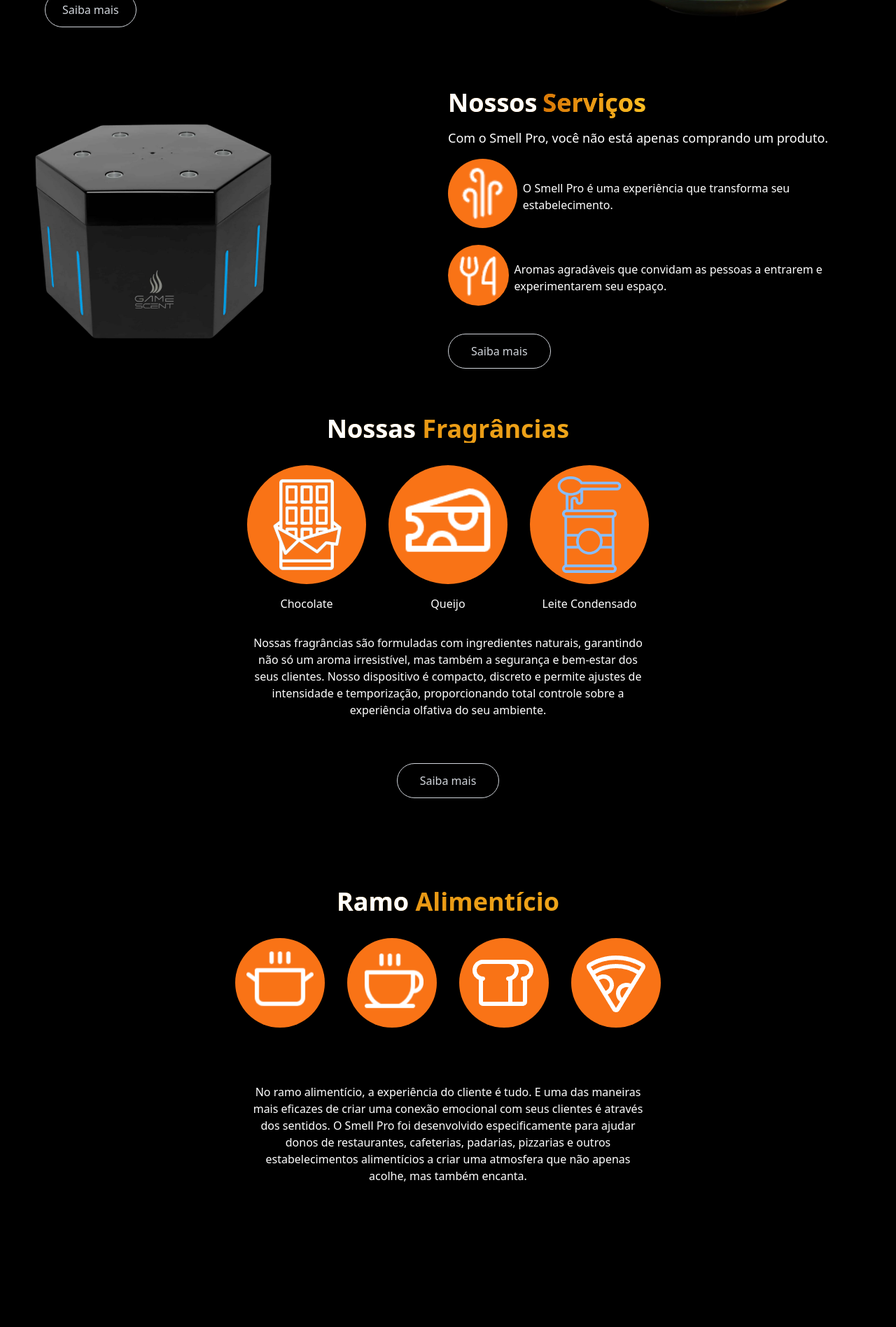
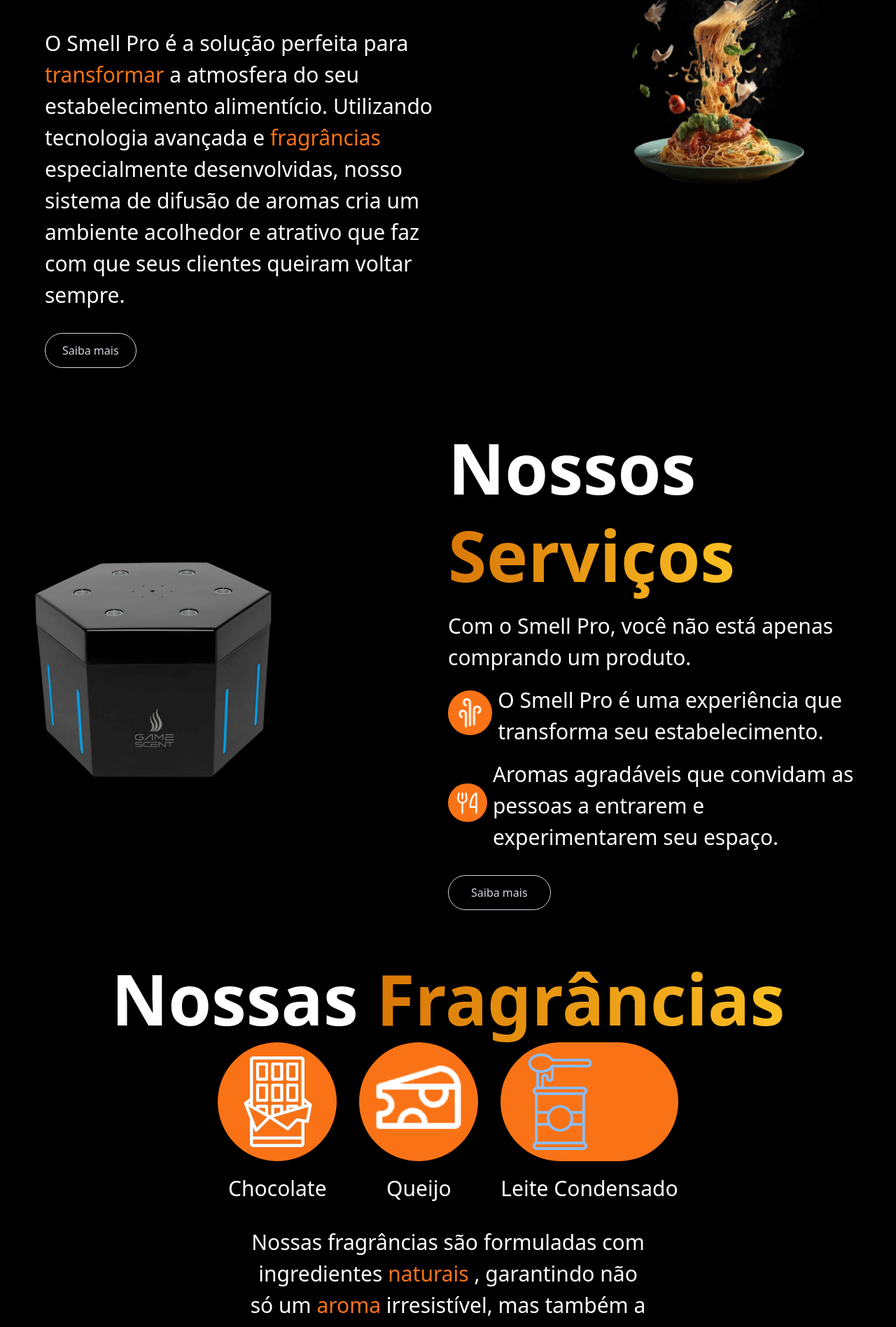
Before and after one commit to VitorTigre/sitetcc, a React (Vite) app: page / in a window 1280 px wide. Shown: the part 480-2377 px from the top of the page at 70% size. Before the commit the page ends 2237 px from the top, so only its background shows below. Built offline with nearby package versions, Linux system fonts and the light colour scheme.

Commit message:
é isso ai

```diff
--- a/src/components/Experiencia.jsx
+++ b/src/components/Experiencia.jsx
@@ -18,12 +18,15 @@
       {/* Seção de Experiência Aromática */}
       <section className="flex flex-col md:flex-row items-center justify-between px-6 md:px-16 py-12 w-full bg-black">
         <div className="md:w-1/2 w-full text-center md:text-left">
-          <h1 className="text-4xl md:text-6xl font-bold text-white leading-tight">
+          <h1 className="text-[100px] font-bold text-white leading-tight">
             Uma <span className="bg-gradient-to-r from-amber-600 to-amber-400 bg-clip-text text-transparent">Experiência</span> <br />
             Aromática
           </h1>
-          <p className="text-base md:text-xl mt-6 text-gray-300">
-            O Smell Pro é a solução perfeita para transformar a atmosfera do seu estabelecimento alimentício. Utilizando tecnologia avançada e fragrâncias especialmente desenvolvidas, nosso sistema de difusão de aromas cria um ambiente acolhedor e atrativo que faz com que seus clientes queiram voltar sempre.
+          <p className="text-[30px] mt-6 text-white-300">
+            O Smell Pro é a solução perfeita para {' '}
+            <span className="text-orange-500">transformar</span>{' '}
+            a atmosfera do seu estabelecimento alimentício. Utilizando tecnologia avançada e {' '}
+            <span className="text-orange-500">fragrâncias</span>{' '} especialmente desenvolvidas, nosso sistema de difusão de aromas cria um ambiente acolhedor e atrativo que faz com que seus clientes queiram voltar sempre.
           </p>
           <button className="mt-8 px-6 py-3 border border-gray-300 rounded-full text-gray-300 hover:bg-white hover:text-black transition duration-300">
             Saiba mais
@@ -34,7 +37,7 @@
           <img
             src={comidaImg}
             alt="Prato de Comida"
-            className="w-3/4 md:w-96 object-cover rounded-xl shadow-xl"
+            className="w-3/4 md:w-96 max-w-[400px] object-cover rounded-xl shadow-xl"
           />
         </div>
       </section>
@@ -49,10 +52,10 @@
           />
         </div>
         <div className="md:w-1/2 text-center md:text-left mt-8 md:mt-0">
-          <h2 className="text-3xl font-bold bg-gradient-to-r from-amber-600 to-amber-400 bg-clip-text text-transparent">
-            <span className="text-4xl font-bold text-white">Nossos</span> <span className="text-4xl font-bold bg-gradient-to-r from-amber-600 to-amber-400 bg-clip-text text-transparent">Serviços</span>
+          <h2 className= "text-[100px] font-bold text-white leading-tight">
+            Nossos <span className="bg-gradient-to-r from-amber-600 to-amber-400 bg-clip-text text-transparent">Serviços</span>
           </h2>
-          <p className="text-lg mt-4">
+          <p className="text-[30px] mt-4">
             Com o Smell Pro, você não está apenas comprando um produto.
           </p>
           <ul className="mt-4 space-y-4">
@@ -60,13 +63,13 @@
               <div className="bg-orange-500 rounded-full p-2 mb-2">
                 <img src={ventoImg} alt="Vento" />
               </div>
-              <p>O Smell Pro é uma experiência que transforma seu estabelecimento.</p>
+              <p className="text-[30px]">O Smell Pro é uma experiência que transforma seu estabelecimento.</p>
             </li>
             <li className="flex items-center space-x-2">
               <div className="bg-orange-500 rounded-full p-2 mb-2">
                 <img src={garfoFacaImg} alt="Garfo e faca" />
               </div>
-              <p>Aromas agradáveis que convidam as pessoas a entrarem e experimentarem seu espaço.</p>
+              <p className="text-[30px]">Aromas agradáveis que convidam as pessoas a entrarem e experimentarem seu espaço.</p>
             </li>
           </ul>
           <button className="mt-8 px-8 py-3 border border-gray-300 rounded-full text-gray-300 hover:bg-white hover:text-black transition duration-300">
@@ -77,34 +80,39 @@
 
       {/* Seção de Fragrâncias */}
       <section className="p-8 w-full">
-        <h1 className="text-4xl font-bold text-center bg-gradient-to-r from-amber-600 to-amber-400 bg-clip-text text-transparent mb-8">
-          <span className="text-4xl font-bold text-white">Nossas</span> Fragrâncias
+        <h1 className="text-[100px] font-bold text-center text-white leading-tight">
+          Nossas <span className="bg-gradient-to-r from-amber-600 to-amber-400 bg-clip-text text-transparent">Fragrâncias</span> <br />
         </h1>
+
+
         <div className="flex justify-center space-x-8 mb-8">
           {/* Ícone Chocolate */}
           <div className="text-center">
             <div className="bg-orange-500 rounded-full p-4 mb-4">
               <img src={chocolateImg} alt="Chocolate" />
             </div>
-            <p>Chocolate</p>
+            <p className="text-[30px]">Chocolate</p>
           </div>
           {/* Ícone Queijo */}
           <div className="text-center">
             <div className="bg-orange-500 rounded-full p-4 mb-4">
               <img src={queijoImg} alt="Queijo" />
             </div>
-            <p>Queijo</p>
+            <p className="text-[30px]">Queijo</p>
           </div>
           {/* Ícone Leite Condensado */}
           <div className="text-center">
             <div className="bg-orange-500 rounded-full p-4 mb-4">
               <img src={leiteImg} alt="Leite Condensado" />
             </div>
-            <p>Leite Condensado</p>
+            <p className="text-[30px]">Leite Condensado</p>
           </div>
         </div>
-        <p className="text-center max-w-xl mx-auto mb-8">
-          Nossas fragrâncias são formuladas com ingredientes naturais, garantindo não só um aroma irresistível, mas também a segurança e bem-estar dos seus clientes. Nosso dispositivo é compacto, discreto e permite ajustes de intensidade e temporização, proporcionando total controle sobre a experiência olfativa do seu ambiente.
+        <p className="text-center text-[30px] max-w-xl mx-auto mb-8">
+          Nossas fragrâncias são formuladas com ingredientes {' '}
+          <span className="text-orange-500">naturais</span>{' '}, garantindo não só um {' '}
+          <span className="text-orange-500">aroma</span>{' '}
+          irresistível, mas também a segurança e bem-estar dos seus clientes. Nosso dispositivo é compacto, discreto e permite ajustes de intensidade e temporização, proporcionando total controle sobre a experiência olfativa do seu ambiente.
         </p>
         <div className="flex justify-center">
           <button className="mt-8 px-8 py-3 border border-gray-300 rounded-full text-gray-300 hover:bg-white hover:text-black transition duration-300">
@@ -115,32 +123,28 @@
 
       {/* Seção Ramo Alimentício */}
       <section className="mt-16 p-8 w-full">
-        <h2 className="text-4xl font-bold text-center bg-gradient-to-r from-amber-600 to-amber-400 bg-clip-text text-transparent mb-8">
-          <span className='text-white'>Ramo</span>  Alimentício
+        <h2 className="text-[100px] font-bold text-center bg-gradient-to-r from-amber-600 to-amber-400 bg-clip-text text-transparent mb-8">
+          Ramo Alimentício
         </h2>
-
-        <div className="flex flex-wrap justify-center gap-8 mb-8 ">
+        <div className="flex flex-wrap justify-center gap-8 mb-8">
           <div className="grid grid-cols-2 gap-8 w-full md:flex md:flex-wrap md:justify-center">
             {/* Ícone Cozinha */}
             <div className="text-center mb-8 flex flex-col items-center">
               <div className="bg-orange-500 rounded-full p-4 mb-4">
                 <img src={sopaImg} alt="Sopa" className="w-24 h-24 object-cover" />
               </div>
-
             </div>
             {/* Ícone Café */}
             <div className="text-center mb-8 flex flex-col items-center">
               <div className="bg-orange-500 rounded-full p-4 mb-4">
                 <img src={hotCoffeeImg} alt="Café" className="w-24 h-24 object-cover" />
               </div>
-
             </div>
             {/* Ícone Pão */}
             <div className="text-center mb-8 flex flex-col items-center">
               <div className="bg-orange-500 rounded-full p-4 mb-4">
                 <img src={paoImg} alt="Pão" className="w-24 h-24 object-cover" />
               </div>
-
             </div>
             {/* Ícone Pizza */}
             <div className="text-center mb-8 flex flex-col items-center">
@@ -150,10 +154,10 @@
             </div>
           </div>
         </div>
-        <p className="text-center max-w-xl mx-auto mb-8">
-          No ramo alimentício, a experiência do cliente é tudo. E uma das maneiras mais eficazes de criar uma conexão emocional com seus clientes é através dos sentidos. O Smell Pro foi desenvolvido especificamente para ajudar donos de restaurantes, cafeterias, padarias, pizzarias e outros estabelecimentos alimentícios a criar uma atmosfera que não apenas acolhe, mas também encanta.
+        <p className="text-center text-[30px] max-w-xl mx-auto mb-8">
+          No ramo alimentício, a {' '}
+          <span className="text-orange-500">experiência do cliente</span>{' '} é tudo. E uma das maneiras mais eficazes de criar uma conexão emocional com seus clientes é através dos sentidos. O Smell Pro foi desenvolvido especificamente para ajudar donos de restaurantes, cafeterias, padarias, pizzarias e outros estabelecimentos alimentícios a criar uma atmosfera que não apenas acolhe, mas também encanta.
         </p>
-
       </section>
     </div>
   );
```
